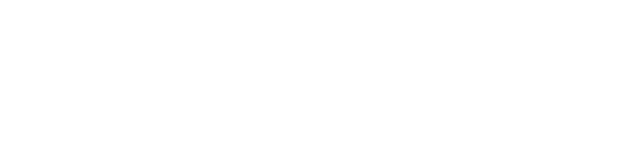
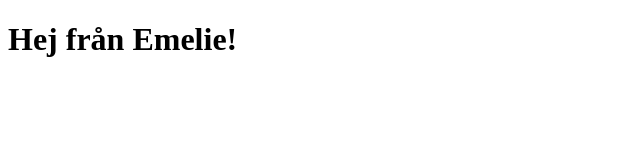
Before and after one commit to miamua/Git-collaboration, a plain HTML site: page index.html in a window 1280 px wide. Shown: the whole page, without its empty margins (0-640 px from the left). Drawn offline with Linux system fonts and the light colour scheme.

Commit message:
la till h1 från Emelie

```diff
--- a/index.html
+++ b/index.html
@@ -6,6 +6,7 @@
     <meta http-equiv="X-UA-Compatible" content="IE=edge">
     <meta name="viewport" content="width=device-width, initial-scale=1.0">
     <title>Document</title>
+    <h1>Hej från Emelie!</h1>
 </head>
 
 <body>
```
